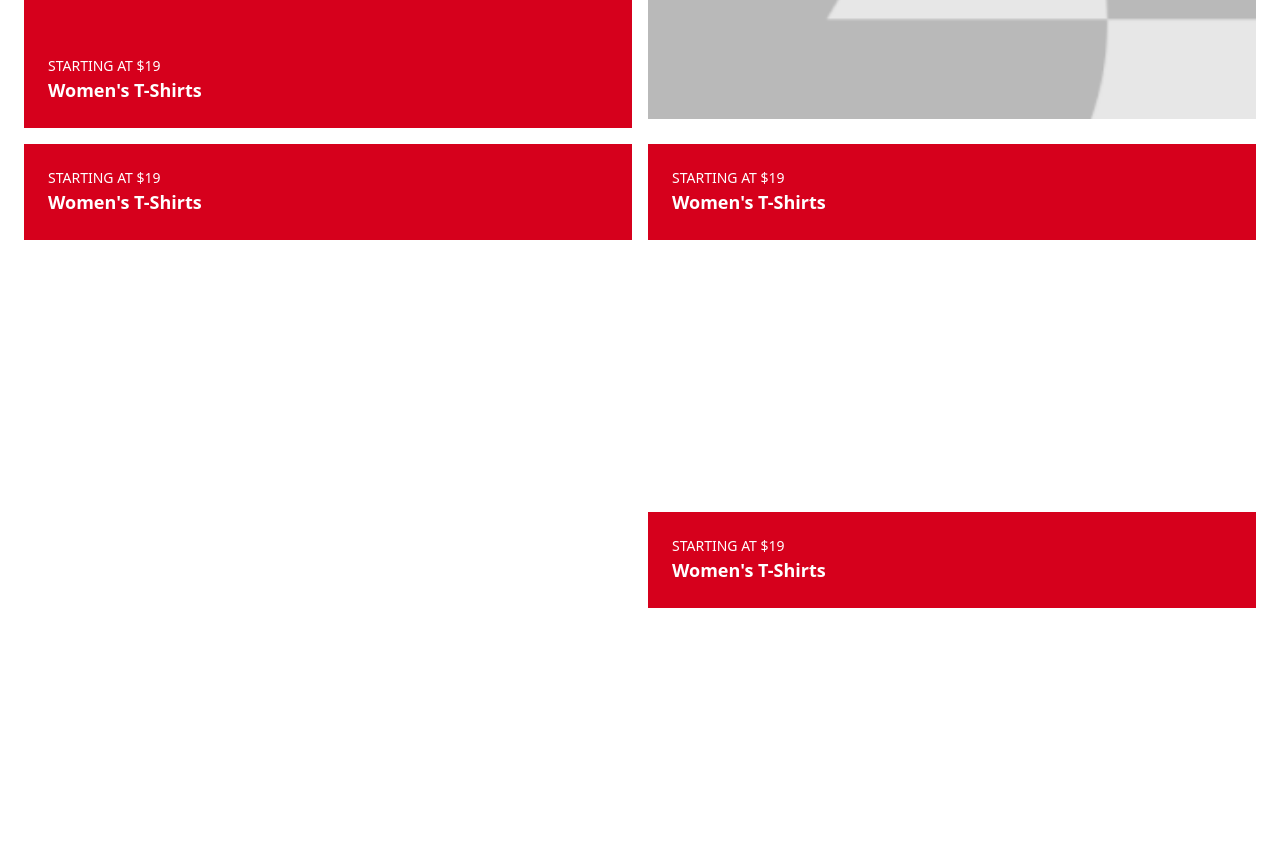
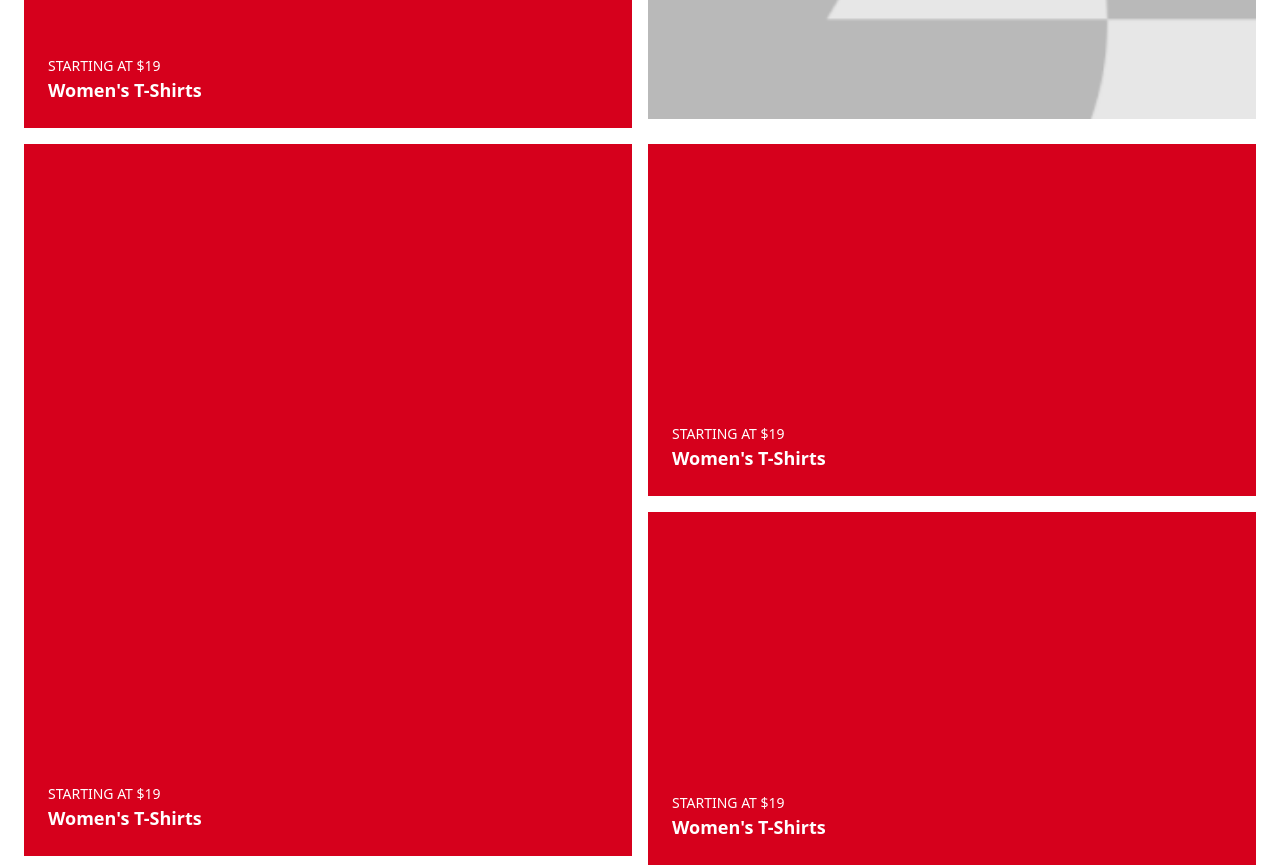
Before and after one commit to mdnayemurrashid07/look_book, a website: page index.html in a window 1280 px wide. Shown: the part 733-1601 px from the top of the page. Drawn offline with Linux system fonts and the light colour scheme.

```diff
--- a/index.html
+++ b/index.html
@@ -31,15 +31,15 @@
                 </div>
             </div>
             <div class="col-span-6 row-span-6 row-start-7">
-                <div class="bg-[#D6001C] flex items-end p-6 text-white">
+                <div class="bg-[#D6001C] flex items-end p-6 text-white aspect-700/820">
                     <div>
                         <p class="text-sm">STARTING AT $19</p>
                         <h3 class="text-lg font-semibold">Women's T-Shirts</h3>
                     </div>
                 </div>
             </div>
-            <div class="col-span-6 row-span-3 col-start-7 row-start-7">
-                <div class="bg-[#D6001C] flex items-end p-6 text-white">
+            <div class="col-span-6 row-span-3 col-start-7 row-start-7 ">
+                <div class="bg-[#D6001C] flex items-end p-6 text-white aspect-690/400">
                     <div>
                         <p class="text-sm">STARTING AT $19</p>
                         <h3 class="text-lg font-semibold">Women's T-Shirts</h3>
@@ -47,7 +47,7 @@
                 </div>
             </div>
             <div class="col-span-6 row-span-3 col-start-7 row-start-10">
-                <div class="bg-[#D6001C] flex items-end p-6 text-white">
+                <div class="bg-[#D6001C] flex items-end p-6 text-white aspect-690/400">
                     <div>
                         <p class="text-sm">STARTING AT $19</p>
                         <h3 class="text-lg font-semibold">Women's T-Shirts</h3>
```
